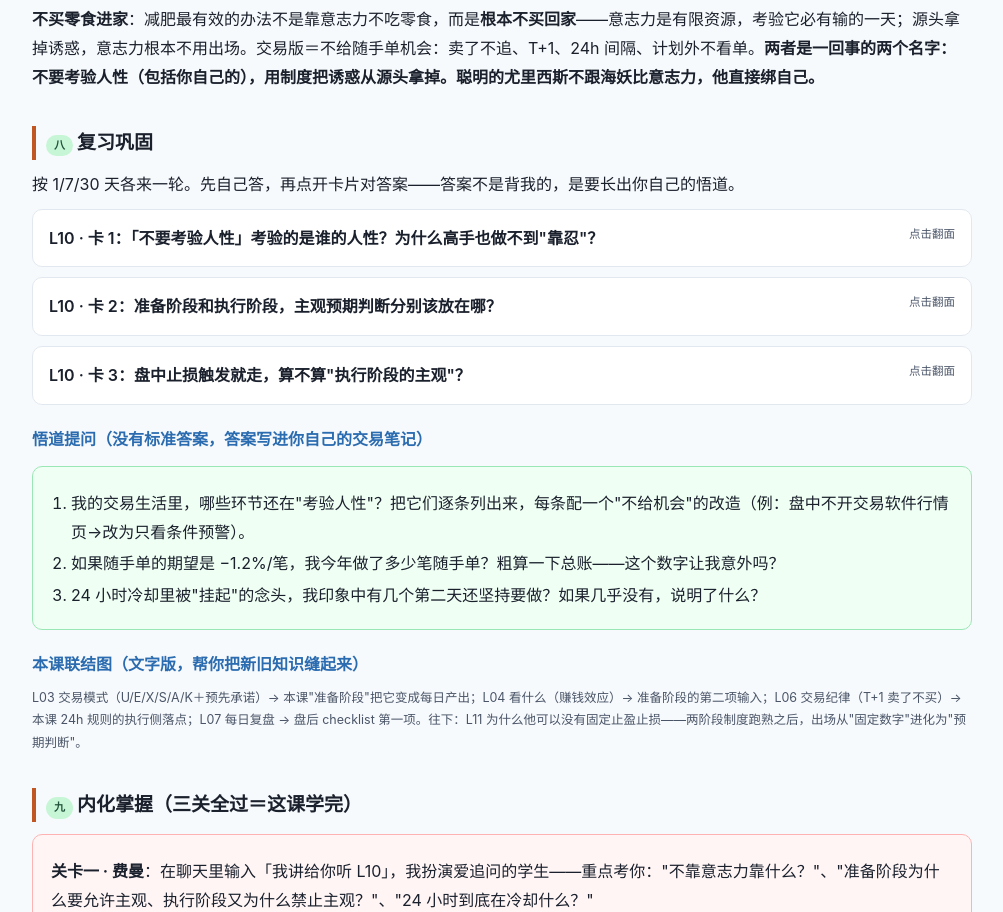
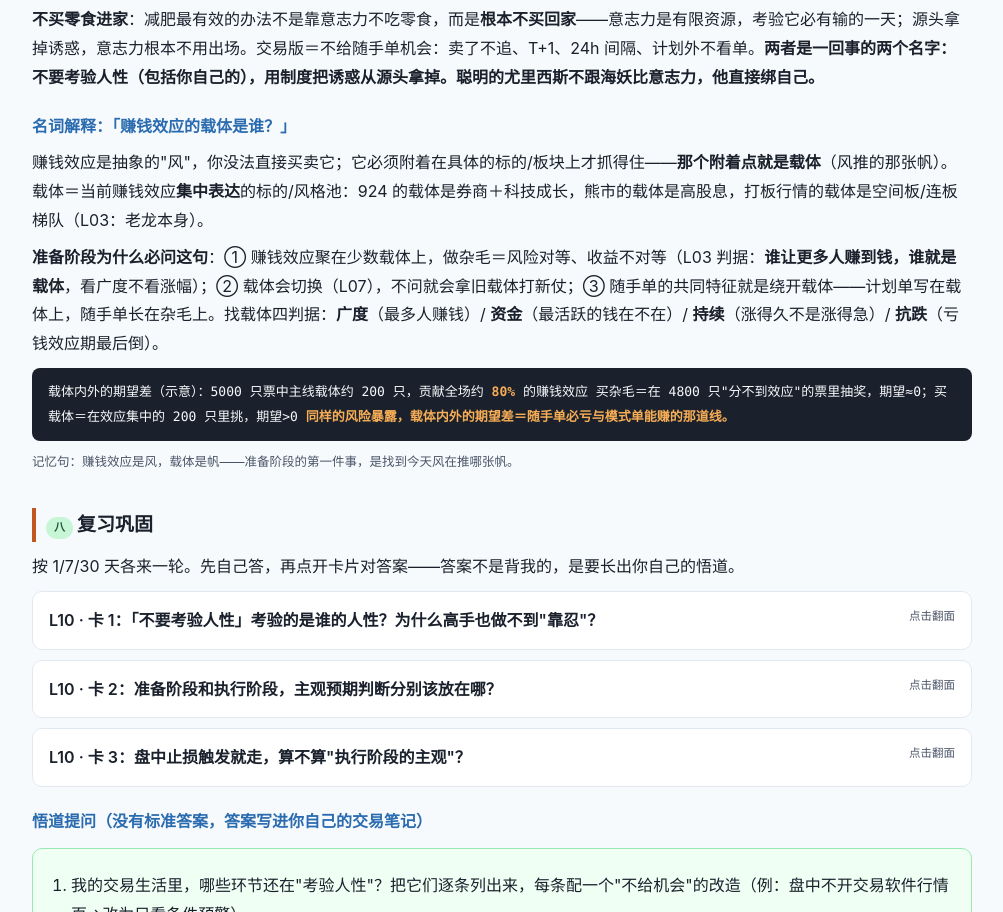
Before and after one commit to Fourwenwen/douzi-course, a plain HTML site: page lesson-10.html in a window 1280 px wide. Shown: the part 5602-6514 px from the top of the page, without its empty margins (138-1141 px from the left). Drawn offline with Linux system fonts and the light colour scheme.

Commit message:
L10 名词解释：赚钱效应的载体

```diff
--- a/lesson-10.html
+++ b/lesson-10.html
@@ -306,6 +306,15 @@ E = 40% × (+3%) + 60% × (−4%) = +1.2% − 2.4% = <b>−1.2%/笔</b>
   <p><b>预先承诺（precommitment）／Ulysses 合约</b>：典出《奥德赛》——尤里西斯想听海妖歌声又不想死，出发前让船员蜡封耳朵、把自己绑上桅杆，且下令"无论怎么哀求都不要松绑"。<b>冷静时的自己，提前锁死被诱惑时的自己的选项。</b>生活版：发薪日自动先存后花、戒赌者把钱交家人、进赌场先定输光限额。交易版＝本课制度：盘后（冷状态）写计划、设 24h 间隔，把盘中（热状态）的自己绑住——计划单里没有的单子，你连"选择做不做"的机会都没有。</p>
   <p><b>不买零食进家</b>：减肥最有效的办法不是靠意志力不吃零食，而是<b>根本不买回家</b>——意志力是有限资源，考验它必有输的一天；源头拿掉诱惑，意志力根本不用出场。交易版＝不给随手单机会：卖了不追、T+1、24h 间隔、计划外不看单。<b>两者是一回事的两个名字：不要考验人性（包括你自己的），用制度把诱惑从源头拿掉。聪明的尤里西斯不跟海妖比意志力，他直接绑自己。</b></p>
 
+
+  <h3>名词解释：「赚钱效应的载体是谁？」</h3>
+  <p>赚钱效应是抽象的"风"，你没法直接买卖它；它必须附着在具体的标的/板块上才抓得住——<b>那个附着点就是载体</b>（风推的那张帆）。载体＝当前赚钱效应<b>集中表达</b>的标的/风格池：924 的载体是券商＋科技成长，熊市的载体是高股息，打板行情的载体是空间板/连板梯队（L03：老龙本身）。</p>
+  <p><b>准备阶段为什么必问这句</b>：① 赚钱效应聚在少数载体上，做杂毛＝风险对等、收益不对等（L03 判据：<b>谁让更多人赚到钱，谁就是载体</b>，看广度不看涨幅）；② 载体会切换（L07），不问就会拿旧载体打新仗；③ 随手单的共同特征就是绕开载体——计划单写在载体上，随手单长在杂毛上。找载体四判据：<b>广度</b>（最多人赚钱）/ <b>资金</b>（最活跃的钱在不在）/ <b>持续</b>（涨得久不是涨得急）/ <b>抗跌</b>（亏钱效应期最后倒）。</p>
+  <div class="formula">载体内外的期望差（示意）：5000 只票中主线载体约 200 只，贡献全场约 <b>80%</b> 的赚钱效应
+买杂毛＝在 4800 只"分不到效应"的票里抽奖，期望≈0；买载体＝在效应集中的 200 只里挑，期望>0
+<b>同样的风险暴露，载体内外的期望差＝随手单必亏与模式单能赚的那道线。</b></div>
+  <p class="small">记忆句：赚钱效应是风，载体是帆——准备阶段的第一件事，是找到今天风在推哪张帆。</p>
+
   <h2><span class="tag p3">八</span>复习巩固</h2>
   <p>按 1/7/30 天各来一轮。先自己答，再点开卡片对答案——答案不是背我的，是要长出你自己的悟道。</p>
   <div class="flash" onclick="this.classList.toggle('open')">
```
